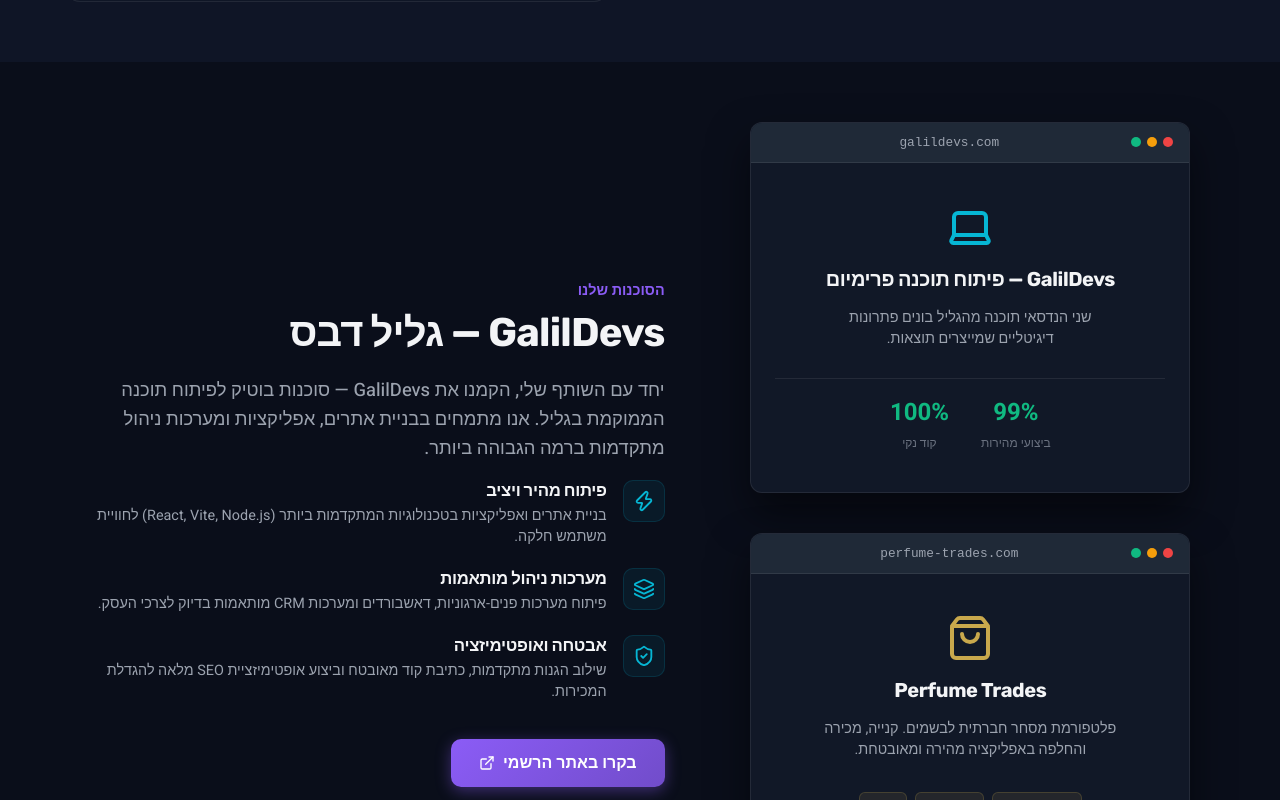
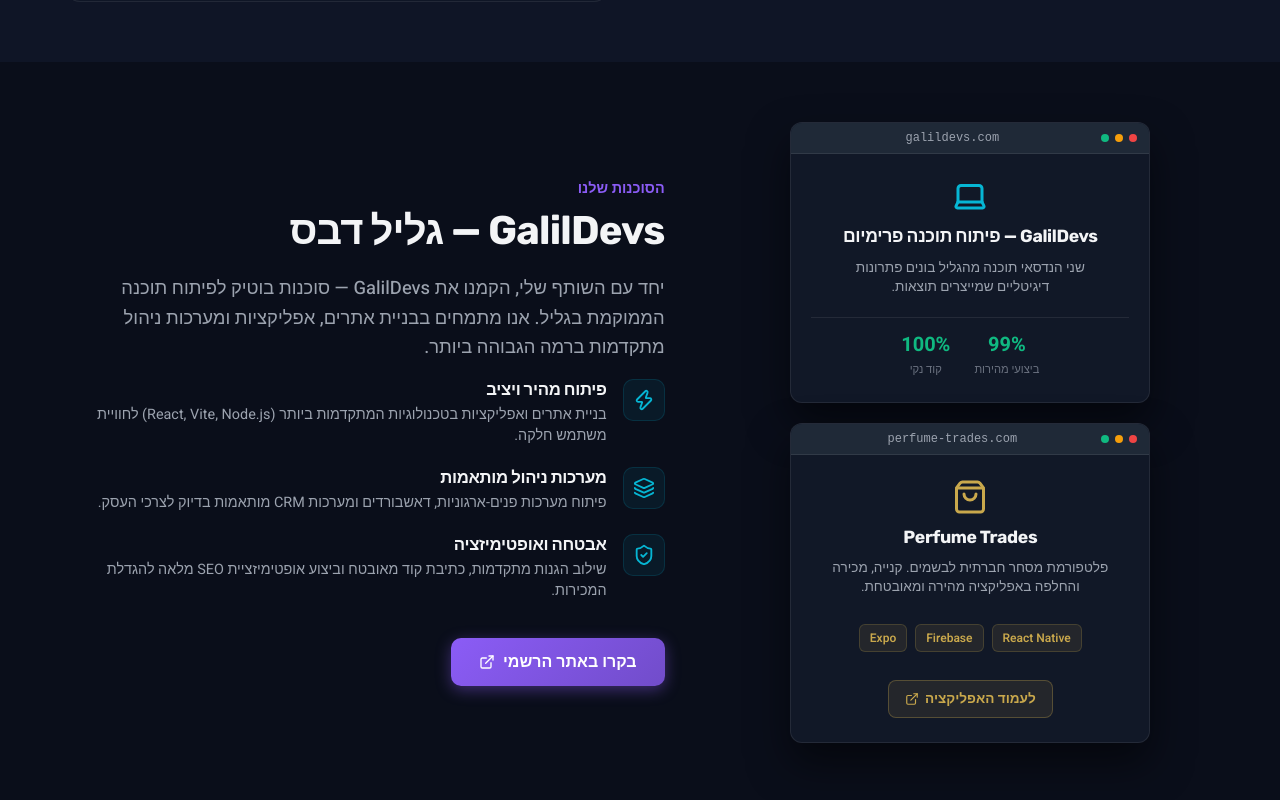
Before and after one commit to DanielMalul/DanielProtfolio, a React (Vite) app: page / in a window 1280 px wide. Shown: the part 1420-2220 px from the top of the page. Built offline with nearby package versions, Linux system fonts and the light colour scheme.

Commit message:
fix: scale down mockup cards in GalilDevs section to make them more compact

```diff
--- a/src/components/GalilDevs.jsx
+++ b/src/components/GalilDevs.jsx
@@ -57,7 +57,7 @@
                 <div className={styles.mockupTitle}>galildevs.com</div>
               </div>
               <div className={styles.mockupBody}>
-                <Laptop className={styles.mockupIcon} size={48} />
+                <Laptop className={styles.mockupIcon} size={36} />
                 <h4 className={styles.mockupText}>GalilDevs — פיתוח תוכנה פרימיום</h4>
                 <p className={styles.mockupSubtext}>שני הנדסאי תוכנה מהגליל בונים פתרונות דיגיטליים שמייצרים תוצאות.</p>
                 <div className={styles.mockupStats}>
@@ -84,7 +84,7 @@
                 <div className={styles.mockupTitle}>perfume-trades.com</div>
               </div>
               <div className={styles.mockupBody}>
-                <ShoppingBag className={`${styles.mockupIcon} ${styles.iconGold}`} size={48} />
+                <ShoppingBag className={`${styles.mockupIcon} ${styles.iconGold}`} size={36} />
                 <h4 className={styles.mockupText}>Perfume Trades</h4>
                 <p className={styles.mockupSubtext}>
                   פלטפורמת מסחר חברתית לבשמים. קנייה, מכירה והחלפה באפליקציה מהירה ומאובטחת.
--- a/src/components/GalilDevs.module.css
+++ b/src/components/GalilDevs.module.css
@@ -24,14 +24,14 @@
   position: relative;
   display: flex;
   flex-direction: column;
-  gap: 40px;
+  gap: 20px;
   justify-content: center;
   align-items: center;
 }
 
 .mockupContainer {
   width: 100%;
-  max-width: 440px;
+  max-width: 360px;
   background: #111827;
   border: 1px solid var(--border-color);
   border-radius: 12px;
@@ -49,7 +49,7 @@
 
 .mockupHeader {
   background: #1f2937;
-  padding: 12px 16px;
+  padding: 8px 12px;
   display: flex;
   align-items: center;
   border-bottom: 1px solid var(--border-color);
@@ -61,8 +61,8 @@
 }
 
 .dots span {
-  width: 10px;
-  height: 10px;
+  width: 8px;
+  height: 8px;
   border-radius: 50%;
 }
 
@@ -72,18 +72,18 @@
 
 .mockupTitle {
   color: var(--text-secondary);
-  font-size: 0.8rem;
+  font-size: 0.75rem;
   margin: 0 auto;
   font-family: monospace;
 }
 
 .mockupBody {
-  padding: 40px 24px;
+  padding: 24px 20px;
   text-align: center;
   display: flex;
   flex-direction: column;
   align-items: center;
-  gap: 16px;
+  gap: 12px;
 }
 
 .mockupIcon {
@@ -92,23 +92,25 @@
 }
 
 .mockupText {
-  font-size: 1.25rem;
+  font-size: 1.1rem;
   color: var(--text-primary);
+  margin: 0;
 }
 
 .mockupSubtext {
-  font-size: 0.9rem;
+  font-size: 0.85rem;
   color: var(--text-secondary);
-  line-height: 1.5;
-  max-width: 300px;
+  line-height: 1.4;
+  max-width: 280px;
+  margin: 0;
 }
 
 .mockupStats {
   display: flex;
-  gap: 32px;
-  margin-top: 12px;
+  gap: 24px;
+  margin-top: 8px;
   border-top: 1px solid var(--border-color);
-  padding-top: 16px;
+  padding-top: 12px;
   width: 100%;
   justify-content: center;
 }
@@ -116,17 +118,17 @@
 .stat {
   display: flex;
   flex-direction: column;
-  gap: 4px;
+  gap: 2px;
 }
 
 .statVal {
-  font-size: 1.5rem;
+  font-size: 1.25rem;
   font-weight: 700;
   color: var(--accent-success);
 }
 
 .statLabel {
-  font-size: 0.75rem;
+  font-size: 0.7rem;
   color: var(--text-muted);
 }
 
@@ -322,14 +324,14 @@
 .mockupBtn {
   display: inline-flex;
   align-items: center;
-  gap: 8px;
-  margin-top: 25px;
-  padding: 10px 20px;
+  gap: 6px;
+  margin-top: 16px;
+  padding: 8px 16px;
   background: rgba(201, 168, 76, 0.1);
   border: 1px solid rgba(201, 168, 76, 0.3);
   color: #c9a84c;
   border-radius: 8px;
-  font-size: 0.9rem;
+  font-size: 0.85rem;
   font-weight: 600;
   text-decoration: none;
   transition: all 0.3s ease;
```
